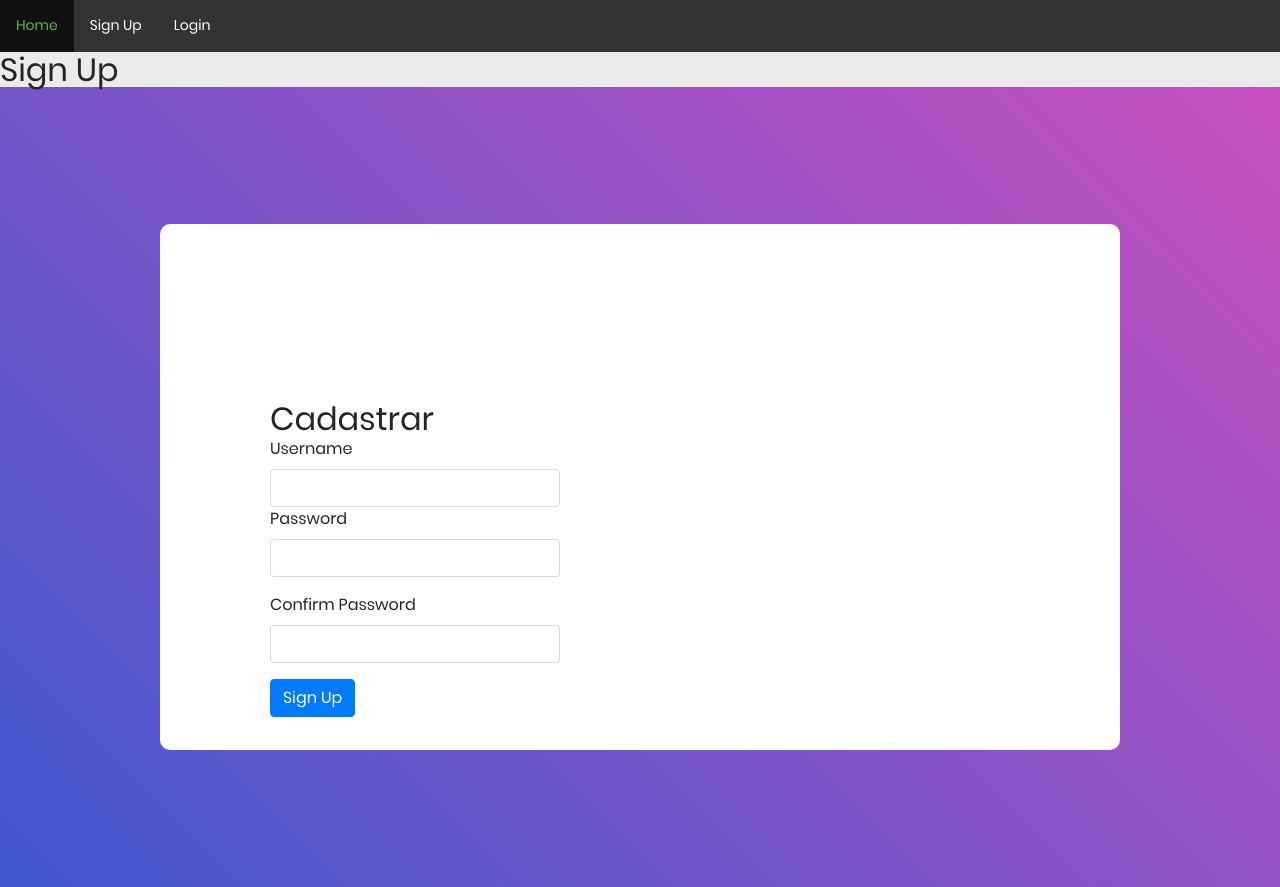
After one commit to tbgbarros/PI_4SEM_2024, a Flask app: template CODIFICAÇÃO/app/templates/auth/signup2.html in a window 1280 px wide. The commit adds this page. Run offline with Flask 3, Linux system fonts and the light colour scheme; the template is opened without the code that fills it: values that come from a table or form of the project are taken from there, others are empty; parts of the project's set-up code (start-up, migrations or seed data) failed here and were passed over; some libraries are stand-ins or nearby versions.

Commit message:
cadastrar page

```diff
--- a/CODIFICAÇÃO/app/static/css/meu.css
+++ b/CODIFICAÇÃO/app/static/css/meu.css
@@ -1,7 +1,37 @@
-h1 {
-    color: blue;
+body {
+    background-color: rgb(235, 235, 235);
 }
 
-body {
-    background-color: tomato;
+.barra {
+    background-color: black;
+    position: fixed;
+    top: 0;
+    left: 0;
+    right: 0;
+    height: 35px;
 }
+
+ul {
+    list-style-type: none;
+    margin: 0;
+    padding: 0;
+    overflow: hidden;
+    background-color: #333;
+}
+
+li {
+    float: left;
+}
+
+li a {
+    display: block;
+    color: white;
+    text-align: center;
+    padding: 14px 16px;
+    text-decoration: none;
+}
+
+/* Change the link color to #111 (black) on hover */
+li a:hover {
+    background-color: #111;
+}
--- /dev/null
+++ b/CODIFICAÇÃO/app/templates/auth/signup2.html
@@ -0,0 +1,31 @@
+{% extends 'base.html' %}
+
+{% block title %}Sign Up{% endblock %}
+
+{% block content %}
+<h2>Sign Up</h2>
+<div class="limiter">
+    <div class="container-login100">
+        <div class="wrap-login100">
+            <div class="container mt-6">
+
+                <form class="login100-form validate-form" method="POST">
+                    {{ form.hidden_tag() }}
+                    <h2>Cadastrar</h2>
+                    <div class="">
+                        {{ form.username.label }} {{ form.username(class="form-control") }}
+                    </div>
+                    <div class="form-group">
+                        {{ form.password.label }} {{ form.password(class="form-control") }}
+                    </div>
+                    <div class="form-group">
+                        {{ form.confirm_password.label }} {{ form.confirm_password(class="form-control") }}
+                    </div>
+                    <button type="submit" class="btn btn-primary">Sign Up</button>
+                </form>
+            </div>
+        </div>
+    </div>
+</div>
+
+{% endblock %}
```
Also changed, not shown: CODIFICAÇÃO/app/templates/auth/signup.html (+7 -12 lines).
